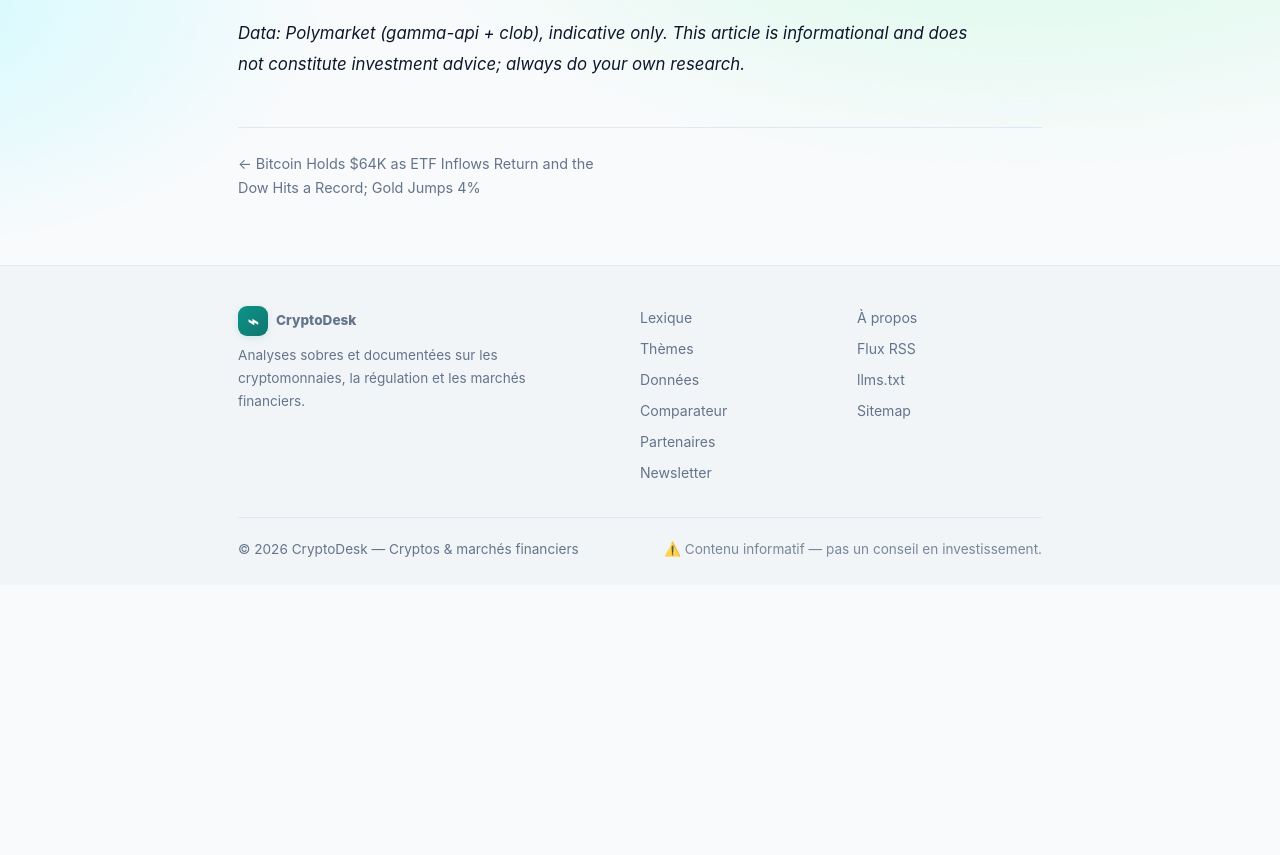
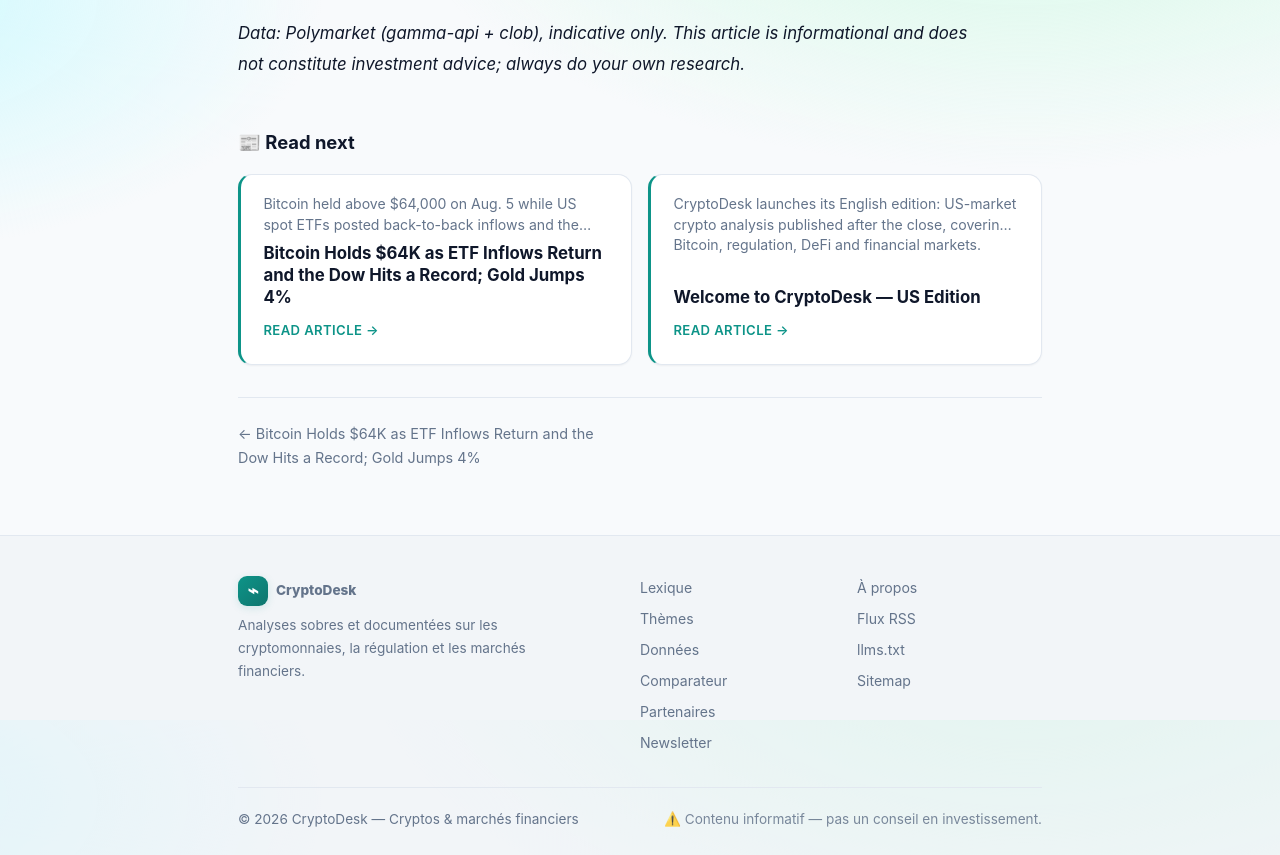
Before and after one commit to OrizonLab/cryptodesk, an Astro site: page /en/posts/clarity-act-senate-vote-promise-bitcoin-etf-inflows/ in a window 1280 px wide. Shown: the part 2480-3335 px from the top of the page. Before the commit the page ends 3065 px from the top, so only its background shows below. Built offline with nearby package versions, Linux system fonts and the light colour scheme; Astro itself is replaced by a stand-in of ours.

Commit message:
feat(ux): page accueil sans stats + section 'À lire ensuite' sur articles

```diff
--- a/src/layouts/PostLayoutEn.astro
+++ b/src/layouts/PostLayoutEn.astro
@@ -7,9 +7,10 @@
   post: CollectionEntry<'postsEn'>;
   prev?: CollectionEntry<'postsEn'>;
   next?: CollectionEntry<'postsEn'>;
+  related?: CollectionEntry<'postsEn'>[];
 }
 
-const { post, prev, next } = Astro.props;
+const { post, prev, next, related = [] } = Astro.props;
 const { title, description, pubDate, updatedDate, tags, ogImage, frSlug } = post.data;
 
 const dateFmt = new Intl.DateTimeFormat('en-US', { day: 'numeric', month: 'long', year: 'numeric' });
@@ -84,6 +85,21 @@
       <slot />
     </div>
 
+    {related.length > 0 && (
+      <nav class="read-next" aria-label="Read next">
+        <p class="read-next-title">📰 Read next</p>
+        <div class="read-next-grid">
+          {related.map((r) => (
+            <a class="read-next-card" href={`/en/posts/${r.slug}/`}>
+              <span class="rn-cta">Read article →</span>
+              <h3>{r.data.title}</h3>
+              <p>{r.data.description}</p>
+            </a>
+          ))}
+        </div>
+      </nav>
+    )}
+
     <nav class="post-nav" aria-label="Article navigation">
       {prev && <a class="nav-link prev" href={`/en/posts/${prev.slug}/`}>← {prev.data.title}</a>}
       {next && <a class="nav-link next" href={`/en/posts/${next.slug}/`}>{next.data.title} →</a>}
@@ -118,11 +134,47 @@
 
     .post-nav {
       display: flex; justify-content: space-between; gap: 1rem; flex-wrap: wrap;
-      margin-top: 3rem; padding-top: 1.5rem; border-top: 1px solid var(--border);
+      margin-top: 2rem; padding-top: 1.5rem; border-top: 1px solid var(--border);
     }
     .nav-link { color: var(--text-muted); text-decoration: none; font-size: 0.9rem; max-width: 45%; transition: color 0.15s; }
     .nav-link:hover { color: var(--accent); }
     .nav-link.next { text-align: right; }
+
+    /* ── Read next ── */
+    .read-next { margin-top: 3rem; }
+    .read-next-title { font-size: 1.15rem; font-weight: 700; margin-bottom: 1rem; color: var(--text); }
+    .read-next-grid { display: grid; grid-template-columns: 1fr 1fr; gap: 1rem; }
+    .read-next-card {
+      display: flex; flex-direction: column-reverse;
+      background: var(--card);
+      border: 1px solid var(--border);
+      border-left: 3px solid var(--accent);
+      border-radius: var(--radius);
+      padding: 1.2rem 1.4rem 1.4rem;
+      text-decoration: none; color: inherit;
+      box-shadow: var(--shadow-sm);
+      transition: border-color 0.18s, transform 0.15s, box-shadow 0.15s;
+    }
+    .read-next-card:hover {
+      border-color: var(--accent);
+      transform: translateY(-2px);
+      box-shadow: var(--shadow-md);
+    }
+    .read-next-card h3 {
+      font-size: 1.05rem; font-weight: 700; line-height: 1.3;
+      margin-bottom: 0.35rem; color: var(--text);
+    }
+    .read-next-card p {
+      color: var(--text-muted); font-size: 0.88rem; line-height: 1.45;
+      flex: 1; margin-bottom: 0.5rem;
+      display: -webkit-box; -webkit-line-clamp: 2; -webkit-box-orient: vertical;
+      overflow: hidden;
+    }
+    .rn-cta {
+      color: var(--accent); font-weight: 600; font-size: 0.82rem;
+      text-transform: uppercase; letter-spacing: 0.03em;
+      margin-top: 0.3rem;
+    }
 
     @media (max-width: 480px) {
       .nav-link { max-width: 100%; }
--- a/src/pages/en/posts/[slug].astro
+++ b/src/pages/en/posts/[slug].astro
@@ -25,8 +25,21 @@
 const idx = all.findIndex((p) => p.slug === post.slug);
 const next = idx > 0 ? all[idx - 1] : undefined;
 const prev = idx >= 0 && idx < all.length - 1 ? all[idx + 1] : undefined;
+
+// Articles liés : même tag que l'article courant, hors lui-même, max 2
+const related = all
+  .filter(p => p.slug !== post.slug)
+  .filter(p => (p.data.tags ?? []).some((t: string) => (post.data.tags ?? []).includes(t)))
+  .slice(0, 2);
+const enNeeded = 2 - related.length;
+if (enNeeded > 0) {
+  const recent = all
+    .filter(p => p.slug !== post.slug && !related.some(r => r.slug === p.slug))
+    .slice(0, enNeeded);
+  related.push(...recent);
+}
 ---
 
-<PostLayoutEn post={post} prev={prev} next={next}>
+<PostLayoutEn post={post} prev={prev} next={next} related={related}>
   <Content />
 </PostLayoutEn>
```
Also changed, not shown: src/layouts/PostLayout.astro (+55 -2 lines), src/pages/index.astro (+2 -22 lines), src/pages/posts/[slug].astro (+15 -1 lines).
